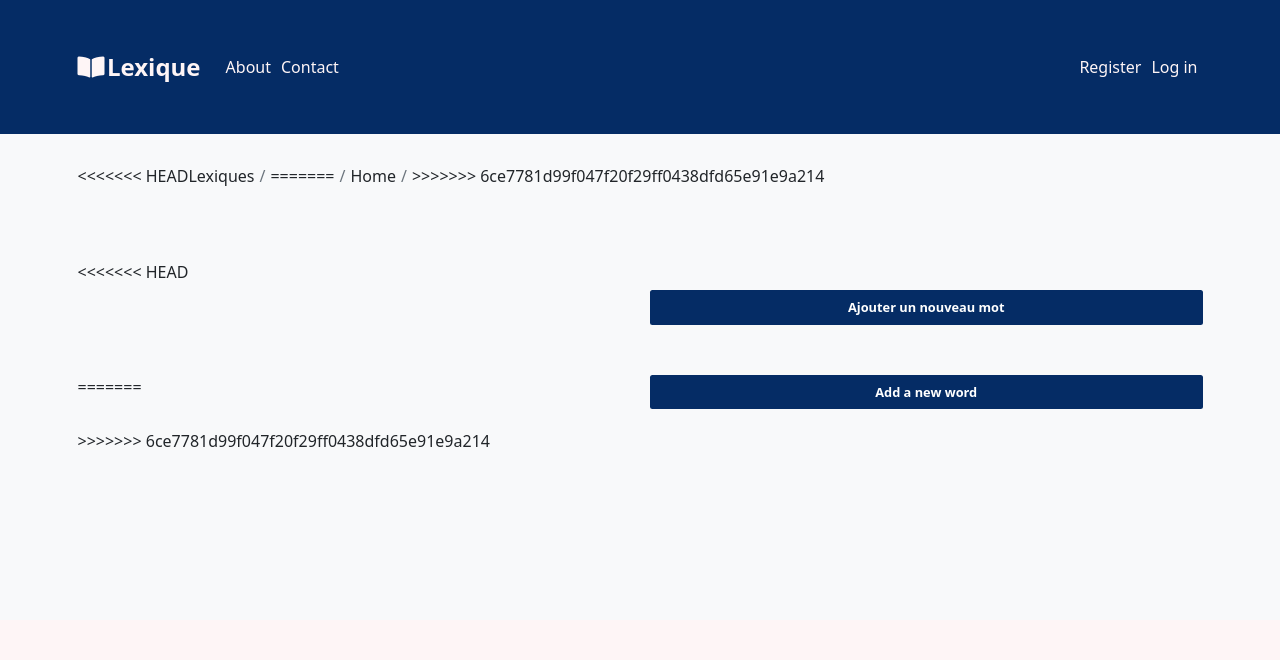
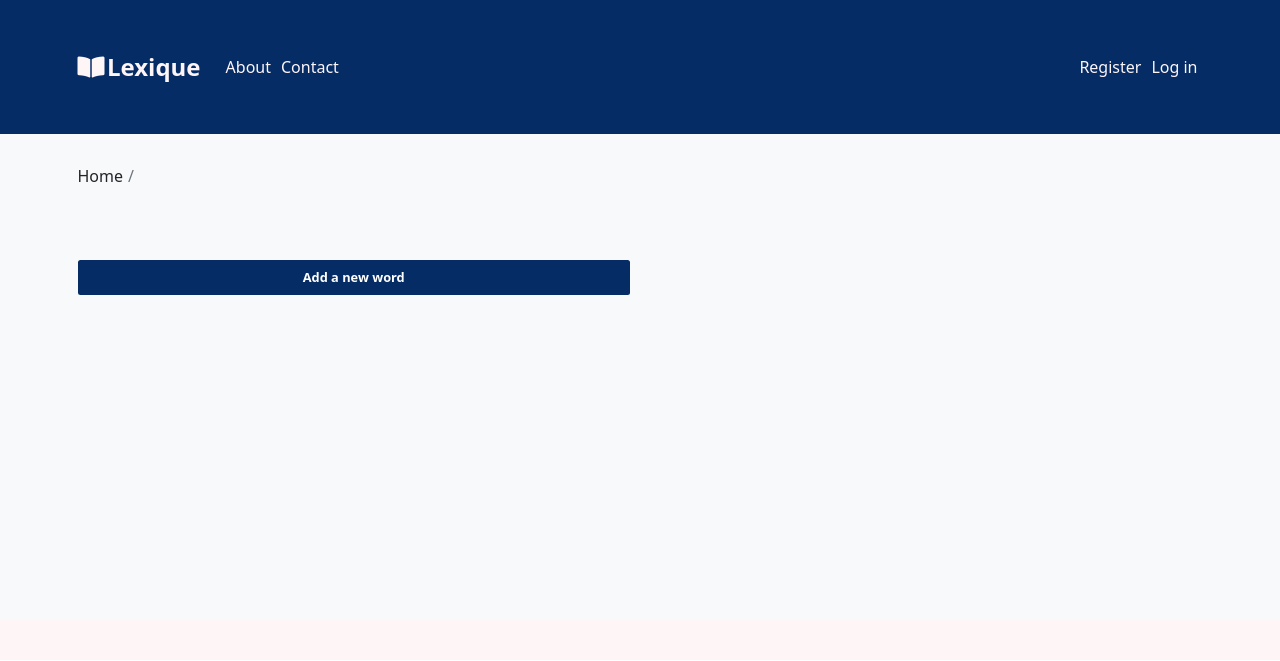
Before and after one commit to codesolidaire/Projet-Lexique-Refactor, a Symfony app: template templates/lexicon/show.html.twig in a window 1280 px wide. Shown: the top 661 px of the page. Run offline with Twig, Linux system fonts and the light colour scheme; the template is opened without the code that fills it, so the values that code supplies are empty; some libraries are stand-ins or nearby versions.

Commit message:
styleSite

```diff
--- a/templates/lexicon/show.html.twig
+++ b/templates/lexicon/show.html.twig
@@ -1,54 +1,4 @@
 {% extends 'base.html.twig' %}
-
-{#
-{% block body %}
-
-    <table class="table">
-        <tbody>
-        <tr>
-            <th>{{ 'lexicon.show.tabletitle'|trans }}</th>
-            <td>{{ lexicon.title }}</td>
-        </tr>
-        <tr>
-            <th>{{ 'lexicon.show.tabledef'|trans }}</th>
-            <td>{% for word in words %}
-        <tr>
-            <td> <a href="{{ path('word_show', {'id': word.id}) }}">  {{ word.name }}</a></td>
-            <td>{% apply markdown_to_html %}{{ word.definition }}{% endapply %}</td>
-            <td>{{ word.createdAt|date('Y-m-d H:i:sP') }}</td>
-            <td>{% if word.filename %}
-                    <img src="{{ vich_uploader_asset(word, 'imageFile') }}" alt="card-img-top" style="width: 20%; height:auto;">
-                {% endif %}</td>
-            <td>
-                <a href="{{ path('word_edit', {'id': word.id}) }}">{{ 'lexicon.show.tableedit'|trans }}</a>
-            </td>
-            <td>
-                {{ include('word/_delete_form.html.twig') }}
-            </td>
-
-        </tr>
-        {% else %}
-        <tr>
-            <td colspan="5">{{ 'lexicon.show.none'|trans }}</td>
-        </tr>
-        {% endfor %}</td>
-        </tr>
-        <tr>
-            <th>Illustration</th>
-            <td>
-                {% if word.filename %}
-                    <img src="{{ vich_uploader_asset(word, 'imageFile') }}" alt="card-img-top" style="width: 20%; height:auto;">
-                {% endif %}</td>
-        </tr>
-        </tbody>
-    </table>
-
-    <a href="{{ path('word_index') }}">{{ 'lexicon.show.return'|trans }}</a>
-
-    <a href="{{ path('word_edit', {'id': word.id}) }}">{{ 'lexicon.show.tableedit'|trans }}</a>
-
-    {{ include('word/_delete_form.html.twig') }}
-#}
 
 {% block title %}{{ 'lexicon.show.title'|trans }}{% endblock %}
 
@@ -57,13 +7,8 @@
         <div class="container">
             <nav aria-label="breadcrumb" class="mb-5">
                 <ol class="breadcrumb">
-<<<<<<< HEAD
-                    <li class="breadcrumb-item"><a href="{{ path('lexicon_index') }}">Lexiques</a></li>
-                    <li class="breadcrumb-item"><a href="{{ path('lexicon_show_content', {'id': lexicon.id}) }}">{{ lexicon.title }}</a></li>
-=======
                     <li class="breadcrumb-item"><a href="{{ path('lexicon_index') }}">{{ 'lexicon.show.back'|trans }}</a></li>
                     <li class="breadcrumb-item active"><a href="{{ path('lexicon_show_content', {'id': lexicon.id}) }}">{{ lexicon.title }}</a></li>
->>>>>>> 6ce7781d99f047f20f29ff0438dfd65e91e9a214
                 </ol>
             </nav>
             <h2 class="title-page">{{ lexicon.title }}</h2>
@@ -83,13 +28,7 @@
                    </div>
                 {% endfor %}
                 </ul>
-<<<<<<< HEAD
-                <div class="my-5">
-                <a href="{{ path('word_new', {'lexicon_id': lexicon.id}) }}" class="btn btn-primary d-block">Ajouter un nouveau mot</a>
-                </div>
-=======
                 <a href="{{ path('word_new', {'lexicon_id': lexicon.id}) }}" class="btn btn-primary">{{ 'lexicon.show.add'|trans }}</a>
->>>>>>> 6ce7781d99f047f20f29ff0438dfd65e91e9a214
             </div>
         </div>
     </div>
```
